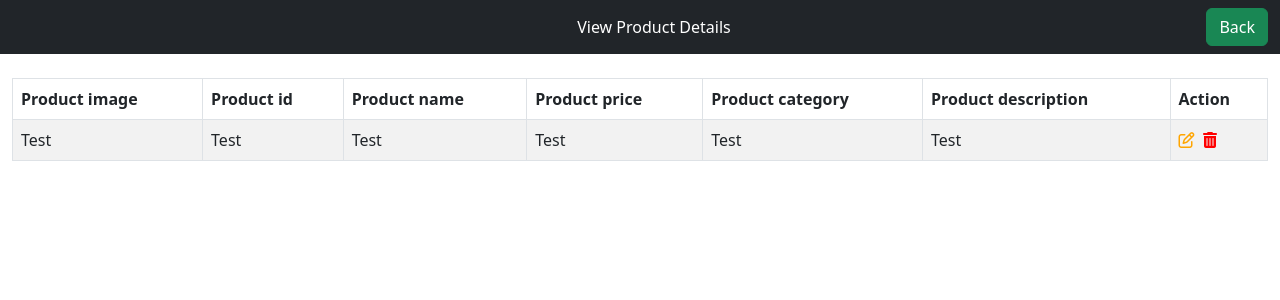
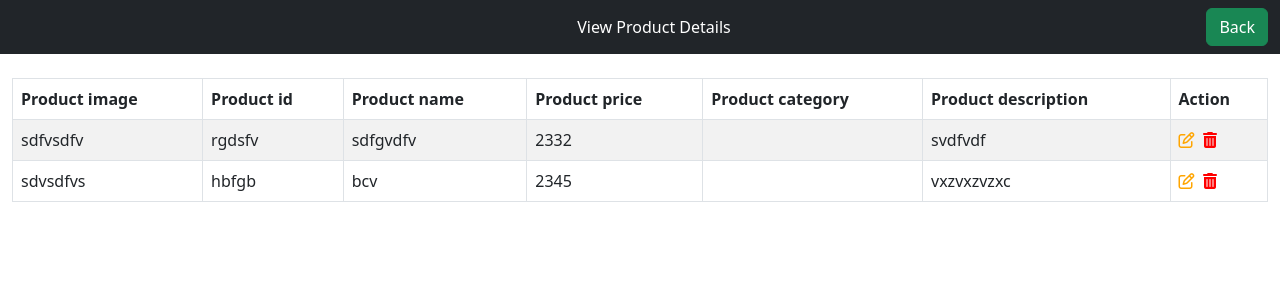
Before and after one commit to Avshalom-Ts/ProductManagerSystem, an Angular app: page /view-product in a window 1280 px wide. Shown: the top 300 px of the page. Built offline with nearby package versions, Linux system fonts and the light colour scheme; data requests are answered from the project's data file.

Commit message:
Insert the data to table with ngFor

```diff
--- a/db.json
+++ b/db.json
@@ -7,6 +7,14 @@
       "producturl": "sdfvsdfv",
       "productdescription": "svdfvdf",
       "id": 1
+    },
+    {
+      "productid": "hbfgb",
+      "productname": "bcv",
+      "productprice": 2345,
+      "producturl": "sdvsdfvs",
+      "productdescription": "vxzvxzvzxc",
+      "id": 2
     }
   ],
   "comments": [
--- a/src/app/api.service.ts
+++ b/src/app/api.service.ts
@@ -17,6 +17,6 @@ export class ApiService {
 
   // Display Product
   getProduct() {
-    return this.http.get<ProductData>(this.url);
+    return this.http.get<ProductData[]>(this.url);
   }
 }
--- a/src/app/view-product/view-product.component.html
+++ b/src/app/view-product/view-product.component.html
@@ -19,13 +19,13 @@
       </tr>
     </thead>
     <tbody>
-      <tr>
-        <td>Test</td>
-        <td>Test</td>
-        <td>Test</td>
-        <td>Test</td>
-        <td>Test</td>
-        <td>Test</td>
+      <tr *ngFor="let product of products ">
+        <td>{{product.producturl}}</td>
+        <td>{{product.productid}}</td>
+        <td>{{product.productname}}</td>
+        <td>{{product.productprice}}</td>
+        <td>{{product.productcategory}}</td>
+        <td>{{product.productdescription}}</td>
         <td><i class="fa fa-edit"></i>&nbsp;
           <i class="fa fa-trash"></i>
         </td>
--- a/src/app/view-product/view-product.component.ts
+++ b/src/app/view-product/view-product.component.ts
@@ -8,7 +8,7 @@ import { ProductData } from '../add-product/product.model';
   styleUrls: ['./view-product.component.scss'],
 })
 export class ViewProductComponent implements OnInit {
-  product: undefined | ProductData;
+  products: undefined | ProductData[] = [];
   constructor(private api: ApiService) {}
 
   ngOnInit(): void {
@@ -18,7 +18,7 @@ export class ViewProductComponent implements OnInit {
   getProduct() {
     this.api.getProduct().subscribe((res) => {
       console.log(res);
-      this.product = res;
+      this.products = res;
     });
   }
 }
```
